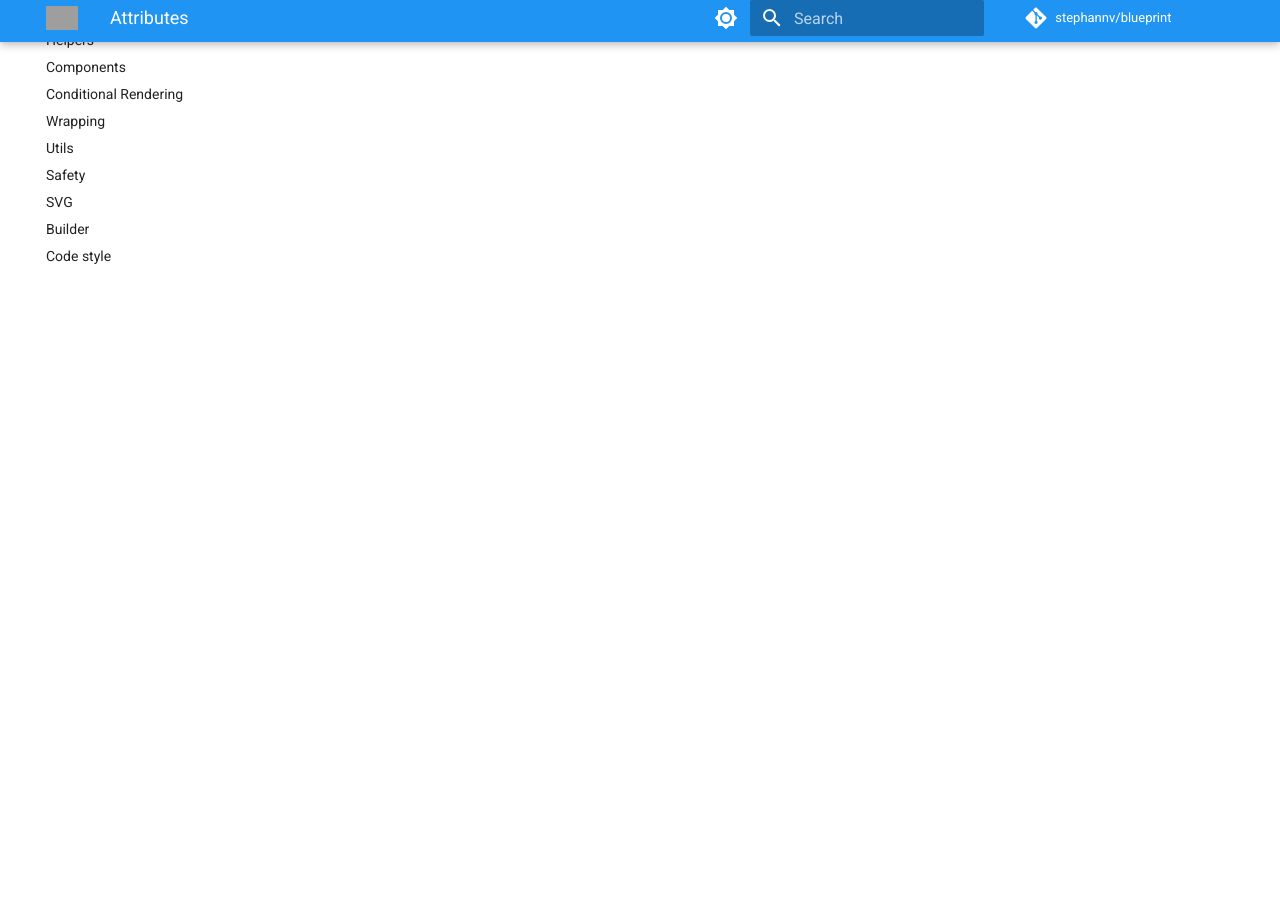
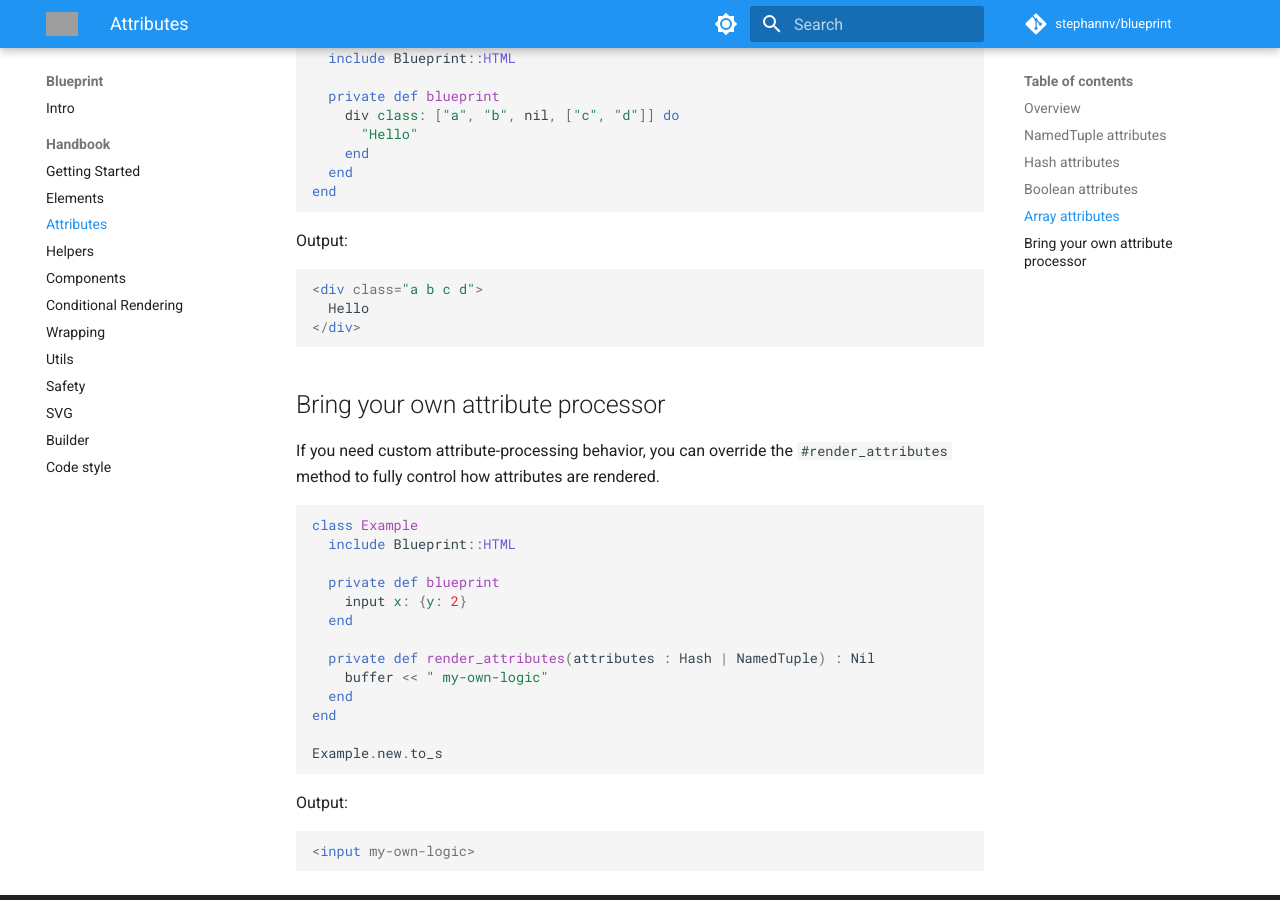
Before and after one commit to stephannv/blueprint-docs, an MkDocs documentation site: the page built from docs/handbook/attributes.md, in a window 1280 px wide and 900 px high, scrolled down 2338 px. Built offline with MkDocs 1.6.1 and Material for MkDocs 9.7.7, drawn with Linux system fonts in a browser that asks for light colours; comment, search, counter and statistics services are not loaded; some of the changed text lies outside the part shown; grey boxes are pictures that could not be loaded.

Commit message:
Document Hash attributes and overriding #render_attributes

````diff
--- a/docs/handbook/attributes.md
+++ b/docs/handbook/attributes.md
@@ -2,7 +2,7 @@
 
 ## Overview
 
-HTML element methods (eg. `#h1`, `#meta`, `#div`, etc), accepts a NamedTuple as
+HTML element methods (eg. `#h1`, `#meta`, `#div`, etc), accepts a `NamedTuple` or `Hash` as
 parameter, so it is possible to pass any attributes to an HTML element.
 
 ```crystal
@@ -26,7 +26,7 @@
 ```
 
 Note that Blueprint parses all attributes name replacing `_` by `-`.
-So `v_model: "name"` will become `v-model="name"`.
+So `v_model: "name"` will become `v-model="name"`. See [Hash attributes](#hash-attributes) to bypass this conversion.
 
 ## NamedTuple attributes
 
@@ -56,6 +56,31 @@
   Home
 </div>
 ```
+
+## Hash attributes
+
+Hash attributes follow the same conversion rules as NamedTuple, except that underscores are not converted to dashes.
+
+```crystal
+class Example
+  include Blueprint::HTML
+
+  private def blueprint
+    button({ "data-on:click__prevent" => "submit" }) do
+      "Click"
+    end
+  end
+end
+```
+
+Output:
+
+```html
+<button data-on:click__prevent="submit">
+  Click
+</button>
+```
+
 
 ## Boolean attributes
 
@@ -107,3 +132,30 @@
   Hello
 </div>
 ```
+
+## Bring your own attribute processor
+
+If you need custom attribute-processing behavior, you can override the
+`#render_attributes` method to fully control how attributes are rendered.
+
+```crystal
+class Example
+  include Blueprint::HTML
+
+  private def blueprint
+    input x: {y: 2}
+  end
+
+  private def render_attributes(attributes : Hash | NamedTuple) : Nil
+    buffer << " my-own-logic"
+  end
+end
+
+Example.new.to_s
+```
+
+Output:
+
+```html
+<input my-own-logic>
+```
````
Also changed, not shown: docs/handbook/elements.md (+2 -2 lines), 1 other file.
